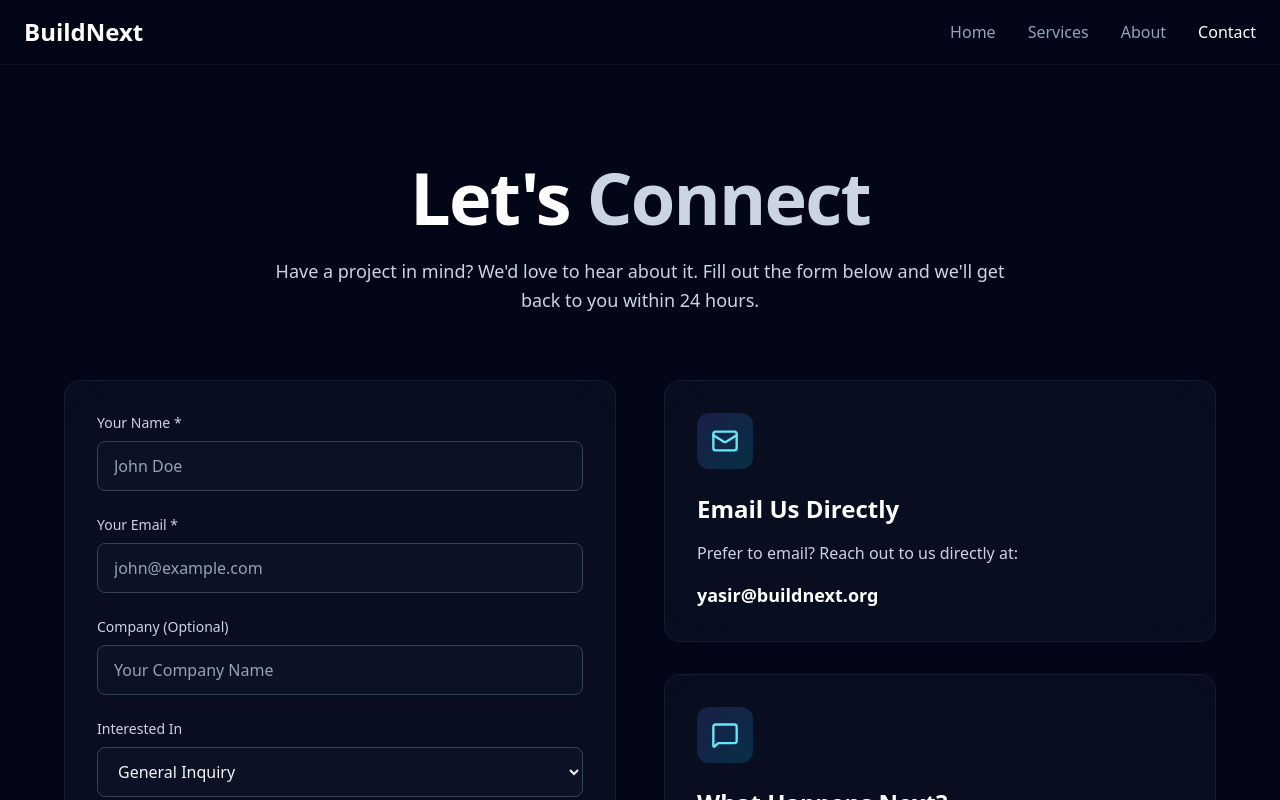
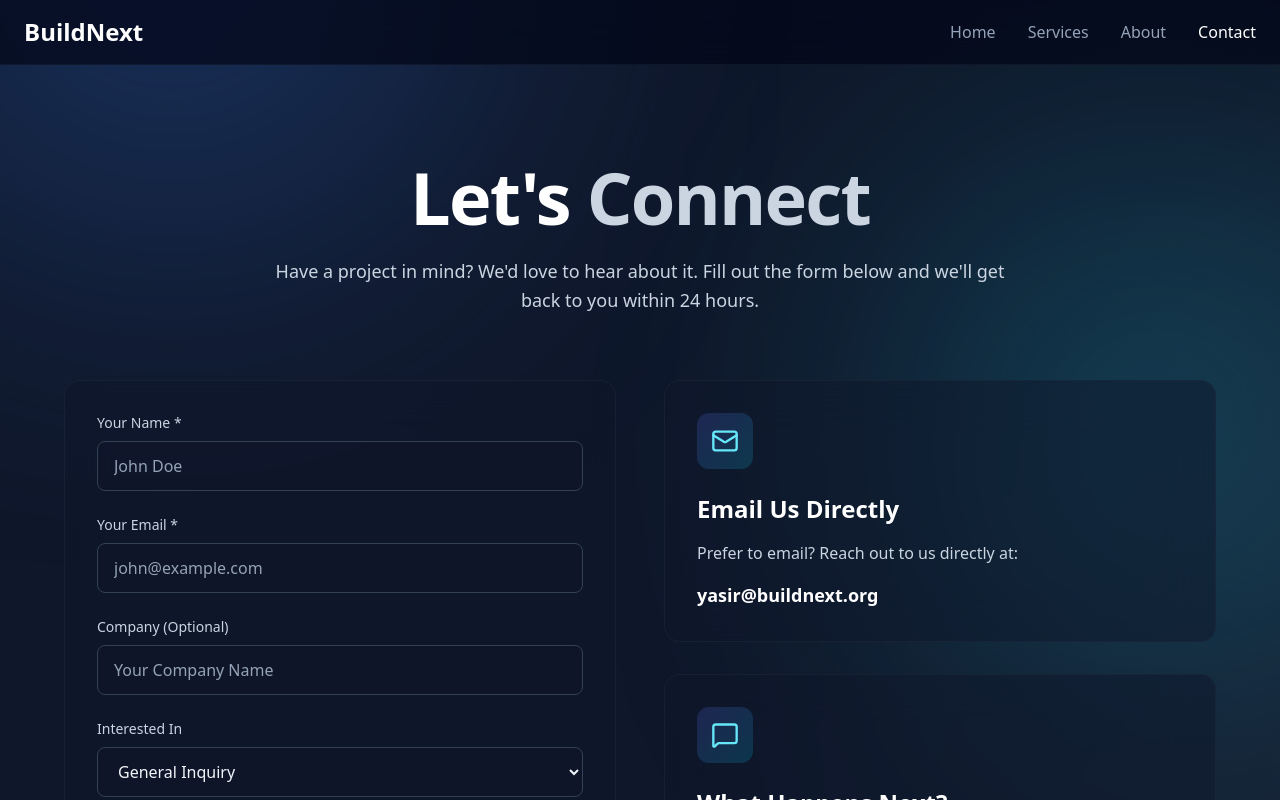
Before and after one commit to yasir-buildnext/buildnext-site, a Next.js app: page /contact in a window 1280 px wide. Shown: the top 800 px of the page. Built offline with nearby package versions, Linux system fonts and the light colour scheme.

Commit message:
Add hyperlink to home page from top-left in the nav menu

```diff
--- a/pages/about.js
+++ b/pages/about.js
@@ -2,15 +2,27 @@
 import React from 'react';
 import { Target, Eye, Users, Zap, TrendingUp } from 'lucide-react';
 import { theme, cn } from '../styles/theme.js';
+import Link from 'next/link';
 
 export default function About() {
   return (
-    <div className={cn('min-h-screen', theme.colors.bg.primary)}>
+    <div className="relative min-h-screen overflow-hidden">
+
+      {/* ===== SAME BACKGROUND AS HOME ===== */}
+      <div className="absolute inset-0 -z-20 bg-gradient-to-br from-slate-900 via-slate-900 to-slate-800" />
+      <div className="pointer-events-none absolute inset-0 -z-10">
+        <div className="absolute top-[-20%] left-[-10%] w-[600px] h-[600px] rounded-full bg-blue-500/25 blur-[140px]" />
+        <div className="absolute top-[10%] right-[-10%] w-[500px] h-[500px] rounded-full bg-cyan-400/25 blur-[140px]" />
+        <div className="absolute bottom-[-25%] left-[25%] w-[700px] h-[700px] rounded-full bg-purple-500/20 blur-[160px]" />
+      </div>
+
       {/* Navigation */}
       <nav className={theme.components.nav.container}>
         <div className={theme.spacing.container}>
           <div className="py-4 flex justify-between items-center">
-            <div className={cn('text-2xl font-bold', theme.colors.text.primary)}>BuildNext</div>
+            <Link href="/" className={cn('text-2xl font-bold cursor-pointer', theme.colors.text.primary)}>
+              BuildNext
+            </Link>
             <div className="flex gap-8">
               <a href="/" className={theme.components.nav.link}>Home</a>
               <a href="/services" className={theme.components.nav.link}>Services</a>
--- a/pages/contact.js
+++ b/pages/contact.js
@@ -2,6 +2,7 @@
 import React, { useState } from 'react';
 import { Mail, MessageSquare, Send } from 'lucide-react';
 import { theme, cn } from '../styles/theme.js';
+import Link from 'next/link';
 
 export default function Contact() {
   const [formData, setFormData] = useState({
@@ -50,12 +51,23 @@ export default function Contact() {
   };
 
   return (
-    <div className={cn('min-h-screen', theme.colors.bg.primary)}>
+    <div className="relative min-h-screen overflow-hidden">
+
+      {/* ===== SAME BACKGROUND AS HOME ===== */}
+      <div className="absolute inset-0 -z-20 bg-gradient-to-br from-slate-900 via-slate-900 to-slate-800" />
+      <div className="pointer-events-none absolute inset-0 -z-10">
+        <div className="absolute top-[-20%] left-[-10%] w-[600px] h-[600px] rounded-full bg-blue-500/25 blur-[140px]" />
+        <div className="absolute top-[10%] right-[-10%] w-[500px] h-[500px] rounded-full bg-cyan-400/25 blur-[140px]" />
+        <div className="absolute bottom-[-25%] left-[25%] w-[700px] h-[700px] rounded-full bg-purple-500/20 blur-[160px]" />
+      </div>
+
       {/* Navigation */}
       <nav className={theme.components.nav.container}>
         <div className={theme.spacing.container}>
           <div className="py-4 flex justify-between items-center">
-            <div className={cn('text-2xl font-bold', theme.colors.text.primary)}>BuildNext</div>
+            <Link href="/" className={cn('text-2xl font-bold cursor-pointer', theme.colors.text.primary)}>
+              BuildNext
+            </Link>
             <div className="flex gap-8">
               <a href="/" className={theme.components.nav.link}>Home</a>
               <a href="/services" className={theme.components.nav.link}>Services</a>
--- a/pages/index.js
+++ b/pages/index.js
@@ -5,6 +5,7 @@ import { theme, cn } from '../styles/theme';
 import { fadeUp, fadeInLeft } from '../lib/motion';
 import ImageCompareSlider from '../components/ImageCompareSlider';
 import Footer from '../components/Footer';
+import Link from 'next/link';
 
 const stagger = {
   hidden: {},
@@ -37,9 +38,9 @@ export default function Home() {
       <nav className={theme.components.nav.container}>
         <div className={theme.spacing.container}>
           <div className="py-4 flex justify-between items-center">
-            <div className={cn('text-2xl font-bold', theme.colors.text.primary)}>
+            <Link href="/" className={cn('text-2xl font-bold cursor-pointer', theme.colors.text.primary)}>
               BuildNext
-            </div>
+            </Link>
             <div className="flex gap-8">
               <a href="/" className={theme.components.nav.linkActive}>Home</a>
               <a href="/services" className={theme.components.nav.link}>Services</a>
--- a/pages/services.js
+++ b/pages/services.js
@@ -1,17 +1,29 @@
 // pages/services.js
 import React from 'react';
-import { Code, Smartphone, Database, Bot, Layout, Users, CheckCircle, ArrowRight } from 'lucide-react';
+import { Smartphone, Bot, Users, CheckCircle, ArrowRight } from 'lucide-react';
+import { Globe, Palette, Network } from 'lucide-react';
 import { theme, cn } from '../styles/theme.js';
-import { Globe, Palette, Network } from 'lucide-react';
+import Link from 'next/link';
 
 export default function Services() {
   return (
-    <div className={cn('min-h-screen', theme.colors.bg.primary)}>
+    <div className="relative min-h-screen overflow-hidden">
+
+      {/* ===== SAME BACKGROUND AS HOME ===== */}
+      <div className="absolute inset-0 -z-20 bg-gradient-to-br from-slate-900 via-slate-900 to-slate-800" />
+      <div className="pointer-events-none absolute inset-0 -z-10">
+        <div className="absolute top-[-20%] left-[-10%] w-[600px] h-[600px] rounded-full bg-blue-500/25 blur-[140px]" />
+        <div className="absolute top-[10%] right-[-10%] w-[500px] h-[500px] rounded-full bg-cyan-400/25 blur-[140px]" />
+        <div className="absolute bottom-[-25%] left-[25%] w-[700px] h-[700px] rounded-full bg-purple-500/20 blur-[160px]" />
+      </div>
+
       {/* Navigation */}
       <nav className={theme.components.nav.container}>
         <div className={theme.spacing.container}>
           <div className="py-4 flex justify-between items-center">
-            <div className={cn('text-2xl font-bold', theme.colors.text.primary)}>BuildNext</div>
+            <Link href="/" className={cn('text-2xl font-bold cursor-pointer', theme.colors.text.primary)}>
+              BuildNext
+            </Link>
             <div className="flex gap-8">
               <a href="/" className={theme.components.nav.link}>Home</a>
               <a href="/services" className={theme.components.nav.linkActive}>Services</a>
--- a/pages/slider-test.js
+++ /dev/null
@@ -1,15 +0,0 @@
-import ImageCompareSlider from '../components/ImageCompareSlider';
-
-export default function SliderTest() {
-  return (
-    <div className="min-h-screen flex items-center justify-center bg-white p-20">
-      <div className="w-full max-w-4xl">
-        <h1 className="text-2xl font-bold mb-6 text-black">
-          Image Compare Slider – HARD TEST
-        </h1>
-
-        <ImageCompareSlider />
-      </div>
-    </div>
-  );
-}
```
